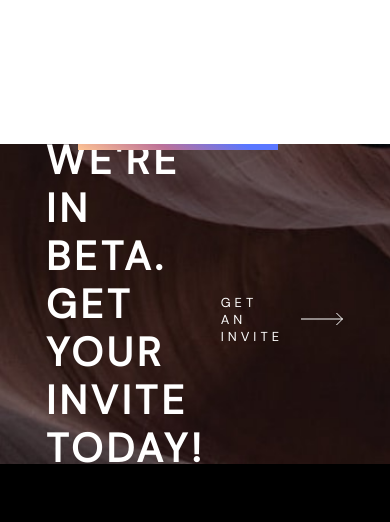
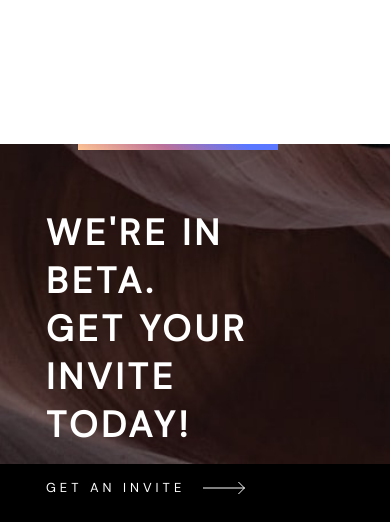
Before and after one commit to TheSonOfBat/PhotoSnap, a plain HTML site: page features.html in a window 390 px wide. Shown: the part 3400-3922 px from the top of the page. Drawn offline with Linux system fonts and the light colour scheme.

Commit message:
Responsiveness Added to Beta Banner

```diff
--- a/styles.css
+++ b/styles.css
@@ -499,10 +499,11 @@ footer{
 }
 
 .beta--bannerTitle{
-    font-size: 2.5rem;
+    font-size: clamp(2.25rem,4.2vw,2.5rem);
     letter-spacing: 4px;
     font-weight: bold;
     line-height: 48px;
+    padding-right: 15px;
 }
 
 .beta--banner>a{
@@ -605,4 +606,9 @@ footer{
         height: 150px;
         gap: 0px;
     }
+    /*Beta Banner*/
+    .beta--banner{
+        flex-direction: column;
+        align-items: flex-start;
+    }
 }
```
